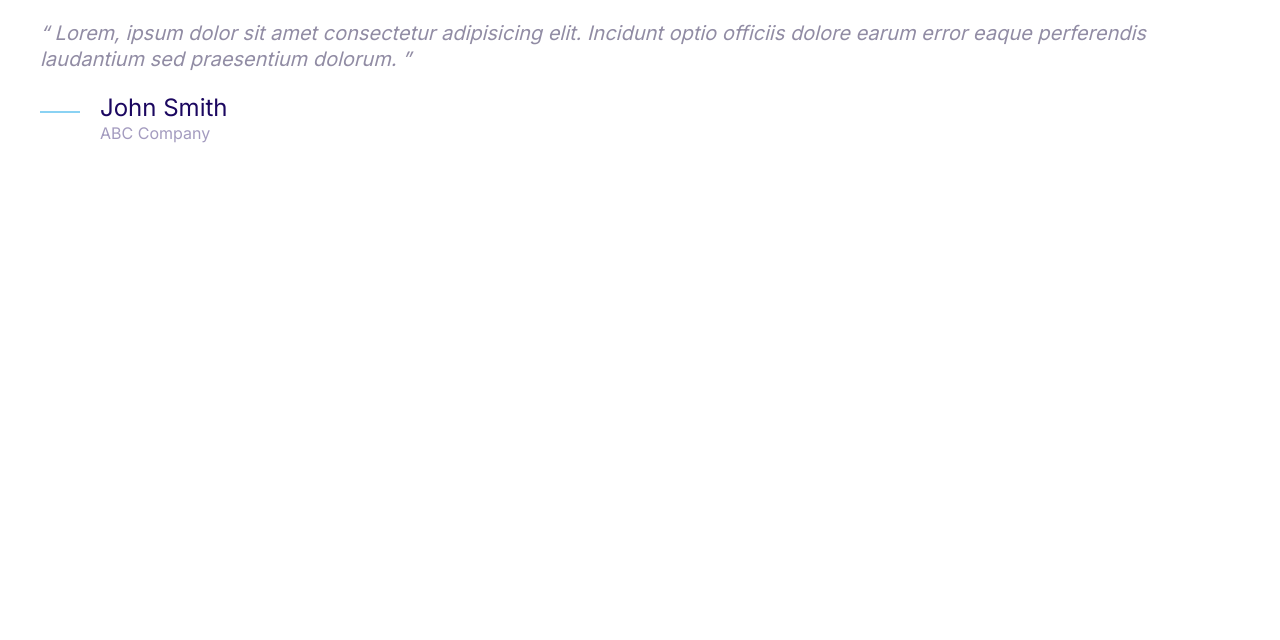
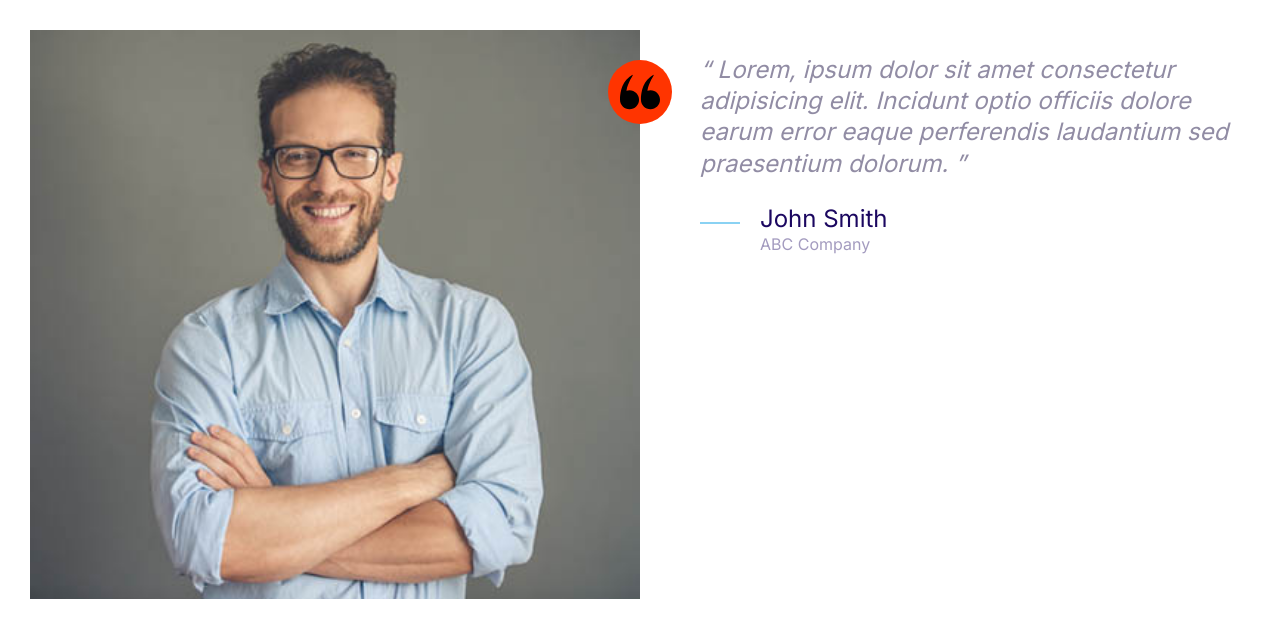
Before and after one commit to Aziz-4980/Azizify, a plain HTML site: page index.html in a window 1280 px wide. Drawn offline with Linux system fonts and the light colour scheme.

Commit message:
testimonial component added

```diff
--- a/css/styles.css
+++ b/css/styles.css
@@ -187,6 +187,10 @@ ul{
   align-items: center;
 }
 
+.icon-container--accent{
+  background-color: var(--color-accent);
+}
+
 /* will be same for all screen sizes */
 
 
@@ -282,13 +286,6 @@ ul{
 
 /* Card component */
 
-.card {
-  border-radius: 7px;
-  box-shadow: 0 0 20px 10px #f3f3f3;
-  overflow: hidden;
-}
-
-.card__header,
 .card__body {
   padding: 2rem 3rem;
 }
@@ -436,3 +433,59 @@ ul{
     font-size: 1.6rem;
   }
 }
+
+/* grid component */
+
+.grid {
+  display: grid;
+}
+
+@media screen and (min-width: 768px) {
+  .grid--1x2 {
+    grid-template-columns: repeat(2, 1fr);
+  }
+}
+
+@media screen and (min-width: 1024px) {
+  .grid--1x3 {
+    grid-template-columns: repeat(3, 1fr);
+  }
+}
+
+
+/* testimonial component */
+
+.testimonial {
+  padding: 3rem;
+}
+
+.testimonial__image {
+  position: relative;
+  margin: 0 3rem;
+}
+
+.testimonial__image > img {
+  width: 100%;
+}
+
+.testimonial__image > .icon-container {
+  position: absolute;
+  top: 3rem;
+  right: -32px;
+}
+
+@media screen and (min-width: 768px) {
+  .testimonial__image {
+    margin: 0;
+  }
+
+  .testimonial .quote,
+  .testimonial .quote__author {
+    font-size: 2.4rem;
+  }
+
+  .testimonial .quote {
+    margin-left: 6rem;
+    margin-right: 0;
+  }
+}
--- a/index.html
+++ b/index.html
@@ -14,11 +14,21 @@
     <link rel="stylesheet" href="css/styles.css" />
   </head>
   <body>
+    <div class="card testimonial">
+      <div class="grid grid--1x2">
+        <div class="testimonial__image">
+          <img src="images/testimonial.jpg" alt="A happy, smiling customer" />
+          <span class="icon-container icon-container--accent">
+            <svg class="icon icon--small">
+              <use xlink:href="images/sprite.svg#quotes"></use>
+            </svg>
+          </span>
+        </div>
         <blockquote class="quote">
           <p class="quote__text">
-        Lorem, ipsum dolor sit amet consectetur adipisicing elit. Incidunt optio
-        officiis dolore earum error eaque perferendis laudantium sed praesentium
-        dolorum.
+            Lorem, ipsum dolor sit amet consectetur adipisicing elit. Incidunt
+            optio officiis dolore earum error eaque perferendis laudantium sed
+            praesentium dolorum.
           </p>
           <footer>
             <div class="media">
@@ -34,5 +44,7 @@
             </div>
           </footer>
         </blockquote>
+      </div>
+    </div>
   </body>
 </html>
```
Also changed, not shown: components/testimonial.html (added, +32 -0 lines), images/testimonial.jpg (added). Lines whose indentation alone changed are shown as unchanged.
